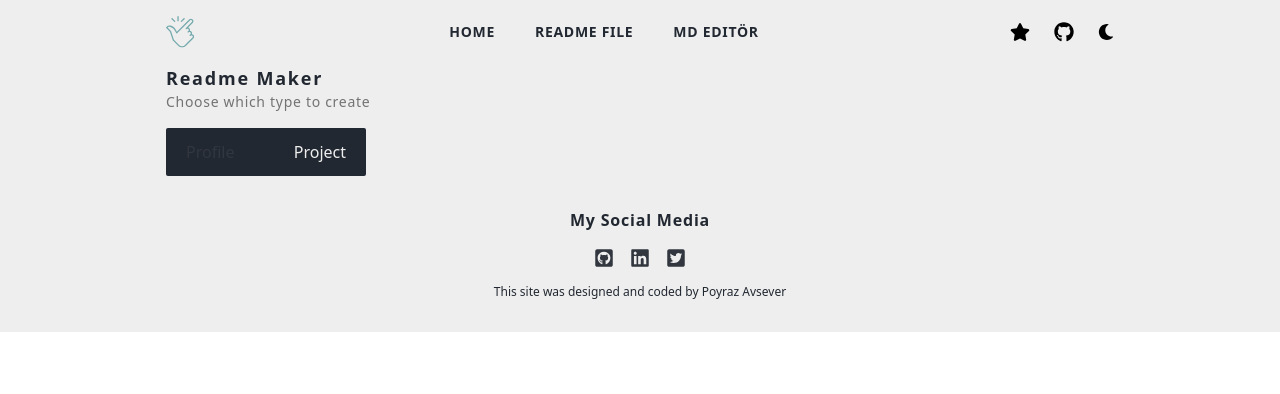
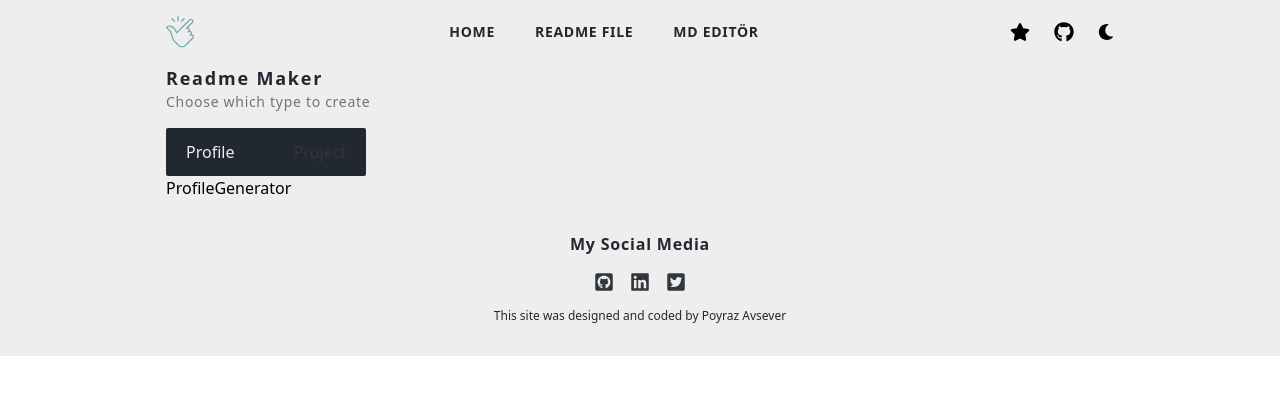
Before and after one commit to poyrazavsever/readme-maker, a Next.js app: page /readmemaker in a window 1280 px wide. Shown: the top 394 px of the page. Built offline with nearby package versions, Linux system fonts and the light colour scheme.

Commit message:
feat: conditional section rendering completed

```diff
--- a/pages/readmemaker.js
+++ b/pages/readmemaker.js
@@ -2,15 +2,23 @@ import React, {useState} from 'react'
 
 // Components
 import TopSection from '@/components/ReadmeMaker/TopSection'
-
+import ProfileGenerator from '@/components/ReadmeMaker/ProfileGenerator'
+import ProjectGenerator from '@/components/ReadmeMaker/ProjectGenerator'
 
 function ReadmeMaker() {
 
-    const [section, setSection] = useState("project")
+    const [section, setSection] = useState(false)
 
     return (
         <div className='md:container md:mx-auto'>
             <TopSection section={section} setSection={setSection}/>
+
+            {!section &&
+                <ProfileGenerator />
+            }
+            {section &&
+                <ProjectGenerator />
+            }
         </div>
     )
 }
```
